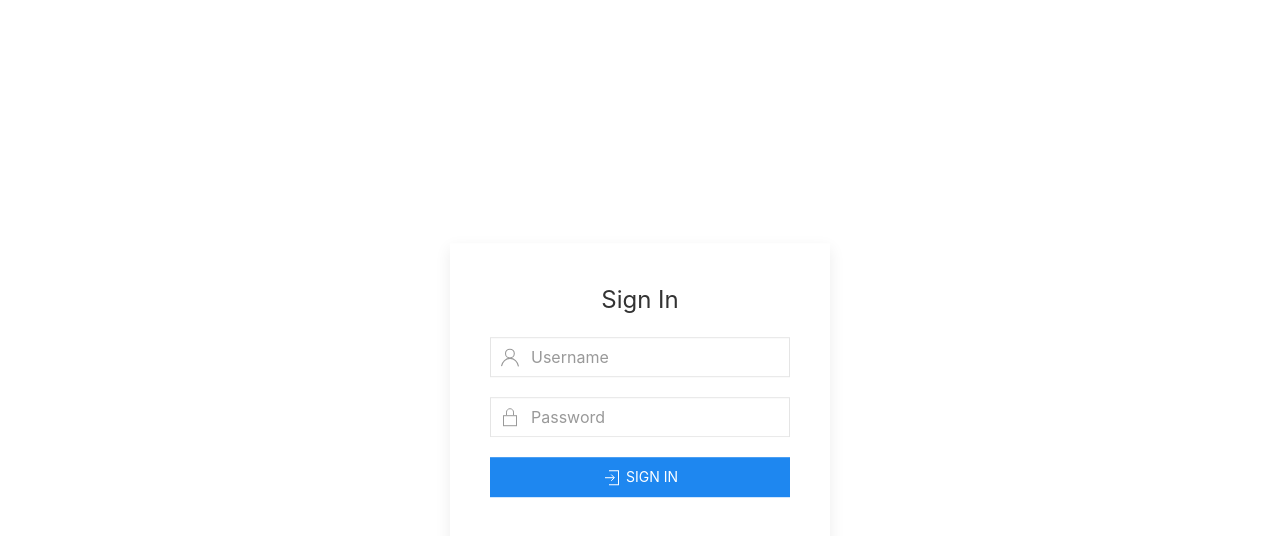
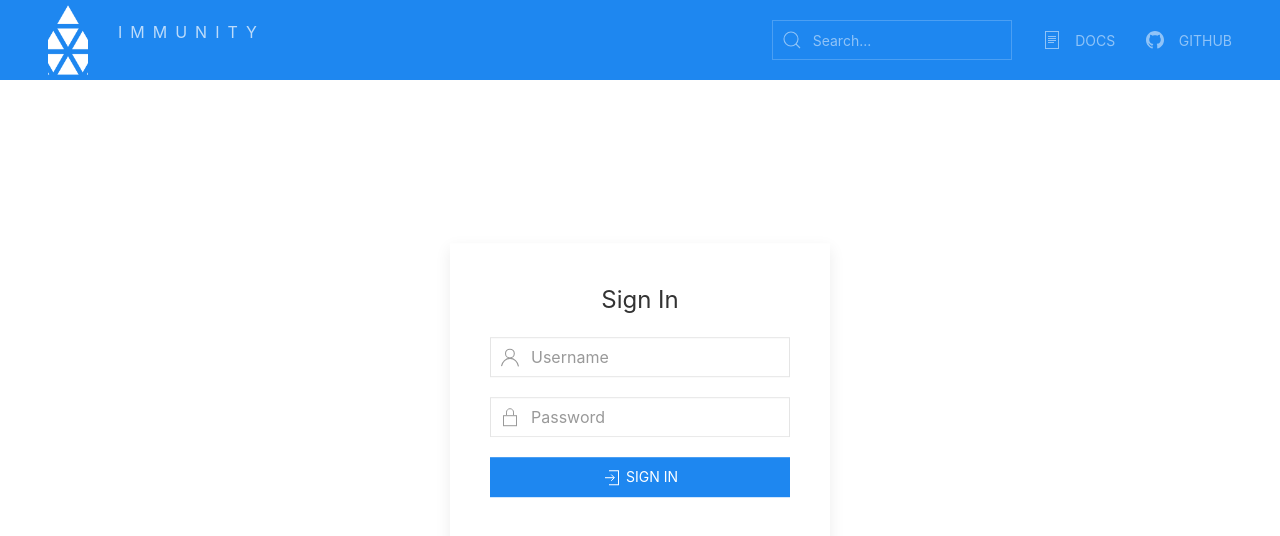
Before and after one commit to light-hat/immunity, a Vue app in the folder frontend/: page /login in a window 1280 px wide. Shown: the top 536 px of the page. Built offline with nearby package versions, Linux system fonts and the light colour scheme.

Commit message:
update ui

```diff
--- a/frontend/src/components/NavBar.vue
+++ b/frontend/src/components/NavBar.vue
@@ -29,7 +29,7 @@ export default {
 </script>
 
 <template>
-    <div v-if="user" class="uk-background-primary">
+    <div class="uk-background-primary">
         <nav class="uk-navbar-container uk-navbar-transparent uk-light">
             <div style="margin-left: 3em; margin-right: 3em;">
                 <div uk-navbar>
@@ -47,22 +47,92 @@ export default {
 
                     <div class="uk-navbar-right">
 
-                        <ul class="uk-navbar-nav" >
+                        <ul class="uk-navbar-nav" v-if="user">
                             <li>
                                 <router-link to="/" class="uk-navbar-item">
                                     <span class="uk-icon uk-margin-small-right" uk-icon="icon: home"></span>
                                     <span>Dashboard</span>
                                 </router-link>
                             </li>
-
+                            <li>
+                                <router-link to="/projects" class="uk-navbar-item">
+                                    <span class="uk-icon uk-margin-small-right"
+                                        uk-icon="icon: album">
+                                    </span>
+                                    Projects
+                                </router-link>
+                            </li>
+                            <li>
+                                <router-link to="/agents" class="uk-navbar-item">
+                                    <span class="uk-icon uk-margin-small-right"
+                                        uk-icon="icon: server">
+                                    </span>
+                                    Agents
+                                </router-link>
+                            </li>
+                            <li>
+                                <router-link to="/vulns" class="uk-navbar-item">
+                                    <span class="uk-icon uk-margin-small-right"
+                                        uk-icon="icon: warning">
+                                    </span>
+                                    Vulnerabilities
+                                </router-link>
+                            </li>
+                            <li>
+                                <router-link to="/reports" class="uk-navbar-item">
+                                    <span class="uk-icon uk-margin-small-right"
+                                        uk-icon="icon: settings">
+                                    </span>
+                                    Policy
+                                </router-link>
+                            </li>
+                            <li>
+                                <router-link to="/sbom" class="uk-navbar-item">
+                                    <span class="uk-icon uk-margin-small-right"
+                                        uk-icon="icon: cloud-download">
+                                    </span>
+                                    SBOM
+                                </router-link>
+                            </li>
+                            <li>
+                                <router-link to="/tm" class="uk-navbar-item">
+                                    <span class="uk-icon uk-margin-small-right"
+                                        uk-icon="icon: bolt">
+                                    </span>
+                                    Threat Modeling
+                                </router-link>
+                            </li>
+                            <li>
+                                <router-link to="/reports" class="uk-navbar-item">
+                                    <span class="uk-icon uk-margin-small-right"
+                                        uk-icon="icon: file-pdf">
+                                    </span>
+                                    Reports
+                                </router-link>
+                            </li>
+                            <li>
+                                <router-link to="/reports" class="uk-navbar-item">
+                                    <span class="uk-icon uk-margin-small-right"
+                                        uk-icon="icon: commenting">
+                                    </span>
+                                    CoPilot
+                                </router-link>
+                            </li>
                         </ul>
 
                     </div>
 
                     <div class="uk-navbar-right">
 
-                        <ul class="uk-navbar-nav">
-                            <li v-if="user" class="uk-parent">
+                        <div class="uk-navbar-item">
+                            <form class="uk-search uk-search-navbar">
+                                <span uk-search-icon></span>
+                                <input class="uk-search-input" type="search" placeholder="Search...">
+                            </form>
+                        </div>
+
+                        <ul class="uk-navbar-nav" v-if="user">
+                            <li class="uk-parent">
                                 <a href="#" class="uk-navbar-item">
                                     <span class="uk-icon uk-margin-small-right" uk-icon="icon: user"></span>
                                     <span>{{ user.username.toUpperCase() }}</span>
@@ -76,6 +146,18 @@ export default {
                                                 <span>Account Settings</span>
                                             </router-link>
                                         </li>
+                                        <li>
+                                            <a href="https://light-hat.github.io/immunity/">
+                                                <span class="uk-icon uk-margin-small-right" uk-icon="icon: file-text"></span>
+                                                <span>Docs</span>
+                                            </a>
+                                        </li>
+                                        <li>
+                                            <a href="https://github.com/light-hat/immunity">
+                                                <span class="uk-icon uk-margin-small-right" uk-icon="icon: github"></span>
+                                                <span>GitHub</span>
+                                            </a>
+                                        </li>
                                         <li class="uk-nav-divider"></li>
                                         <li>
                                             <a href="#" @click.prevent="handleLogout">
@@ -86,6 +168,21 @@ export default {
                                     </ul>
                                 </div>
                             </li>
+                        </ul>
+                        <ul class="uk-navbar-nav" v-else>
+                            <li>
+                                <a href="https://light-hat.github.io/immunity/" class="uk-navbar-item">
+                                    <span class="uk-icon uk-margin-small-right" uk-icon="icon: file-text"></span>
+                                    <span>Docs</span>
+                                </a>
+                            </li>
+                            <li>
+                                <a href="https://github.com/light-hat/immunity" class="uk-navbar-item">
+                                    <span class="uk-icon uk-margin-small-right" uk-icon="icon: github"></span>
+                                    <span>Github</span>
+                                </a>
+                            </li>
+
                         </ul>
 
                     </div>
--- a/frontend/src/views/LoginView.vue
+++ b/frontend/src/views/LoginView.vue
@@ -40,7 +40,7 @@ export default {
 </script>
 
 <template>
-  <div class="uk-container uk-container-small uk-margin-large-top">
+  <div class="uk-container uk-container-small uk-margin-large-top uk-animation-toggle">
     <div class="uk-card uk-card-default uk-card-body uk-width-1-2@m uk-margin-auto uk-position-center uk-center">
       <h3 class="uk-card-title uk-text-center" >Sign In</h3>
 
```
Also changed, not shown: 1 other file (tests, documents, lock files or other folders).
